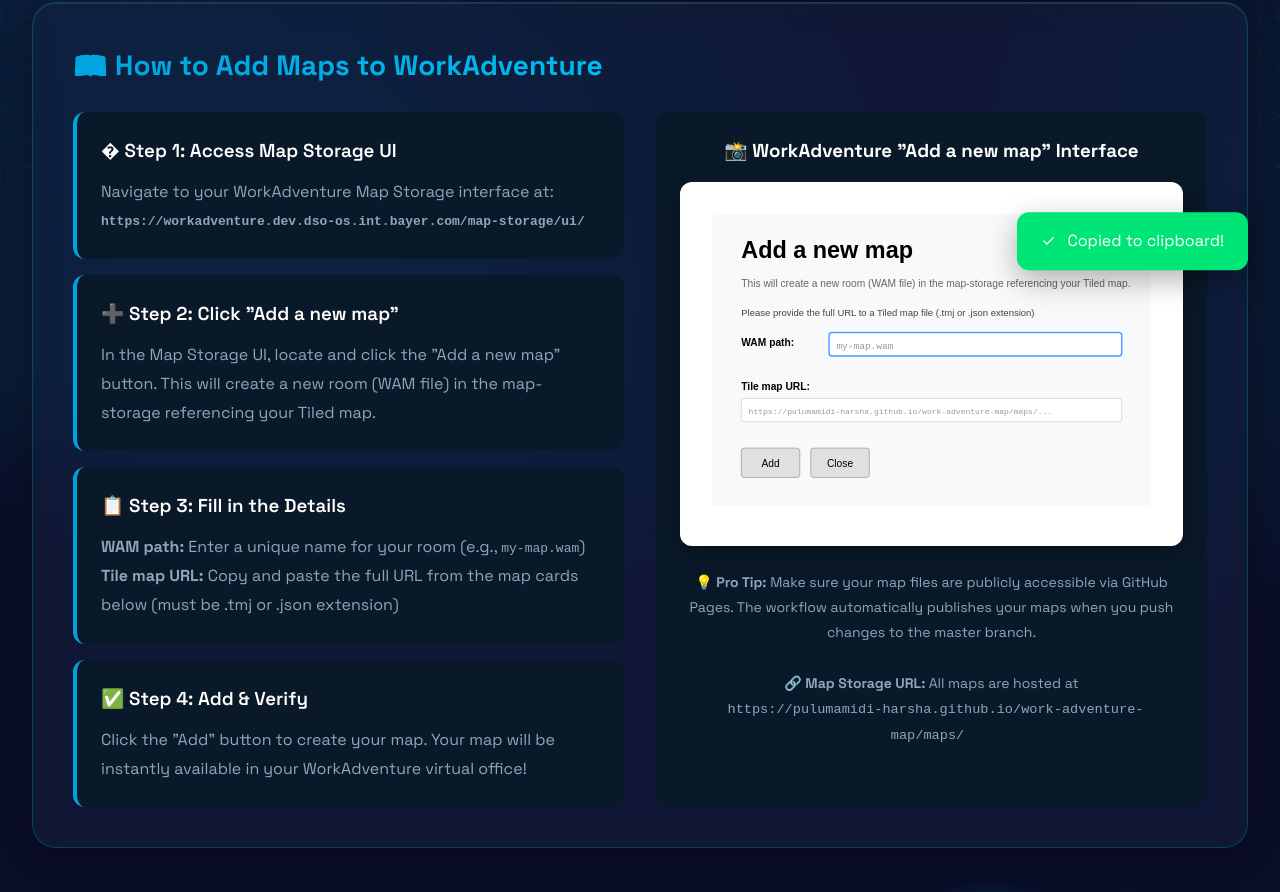
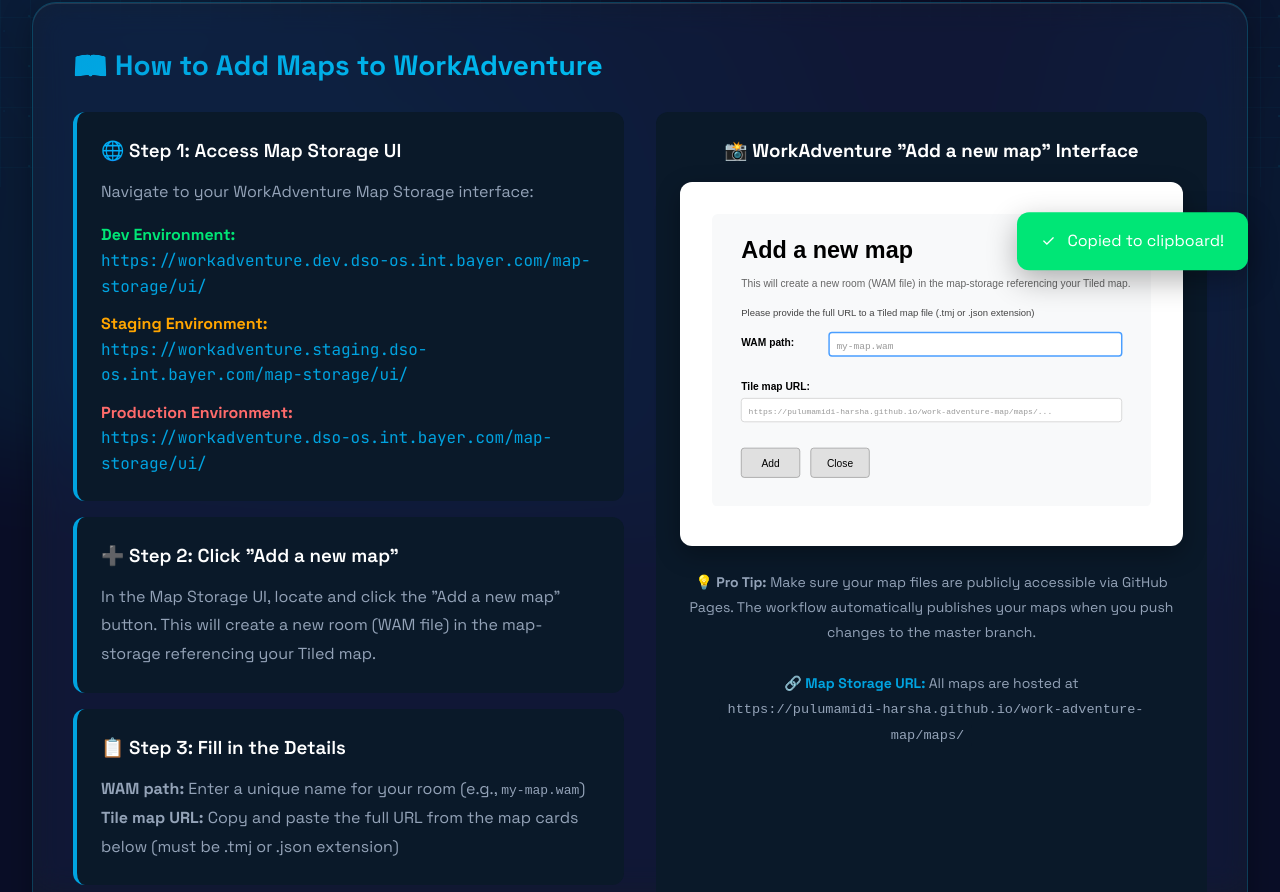
Before and after one commit to pulumamidi-harsha/work-adventure-map, a website built with Vite: page maps-catalog.html in a window 1280 px wide. Shown: the part 613-1505 px from the top of the page. Built offline with nearby package versions, Linux system fonts and the light colour scheme.

Commit message:
Enhance maps catalog with environment links and improved instructions

```diff
--- a/maps-catalog.html
+++ b/maps-catalog.html
@@ -517,6 +517,14 @@
             right: -28px;
         }
 
+        /* Environment Links */
+        .env-link:hover {
+            color: var(--success-green) !important;
+            text-shadow: 0 0 20px rgba(0, 230, 118, 0.3);
+            transform: translateX(4px);
+            display: inline-block;
+        }
+
         .copy-buttons {
             display: flex;
             gap: 0.5rem;
@@ -697,11 +705,37 @@
             <div class="instructions-content">
                 <div>
                     <div class="instruction-step">
-                        <h3>� Step 1: Access Map Storage UI</h3>
-                        <p>Navigate to your WorkAdventure Map Storage interface at:<br>
-                        <strong style="color: var(--bayer-blue); font-family: monospace;">
-                        https://workadventure.dev.dso-os.int.bayer.com/map-storage/ui/
-                        </strong></p>
+                        <h3>🌐 Step 1: Access Map Storage UI</h3>
+                        <p>Navigate to your WorkAdventure Map Storage interface:</p>
+                        <div style="margin-top: 1rem; display: flex; flex-direction: column; gap: 0.75rem;">
+                            <div>
+                                <strong style="color: var(--success-green);">Dev Environment:</strong><br>
+                                <a href="https://workadventure.dev.dso-os.int.bayer.com/map-storage/ui/"
+                                   target="_blank"
+                                   class="env-link"
+                                   style="color: var(--primary-blue); font-family: 'JetBrains Mono', monospace; text-decoration: none; transition: all 0.3s ease;">
+                                   https://workadventure.dev.dso-os.int.bayer.com/map-storage/ui/
+                                </a>
+                            </div>
+                            <div>
+                                <strong style="color: #FFA500;">Staging Environment:</strong><br>
+                                <a href="https://workadventure.staging.dso-os.int.bayer.com/map-storage/ui/"
+                                   target="_blank"
+                                   class="env-link"
+                                   style="color: var(--primary-blue); font-family: 'JetBrains Mono', monospace; text-decoration: none; transition: all 0.3s ease;">
+                                   https://workadventure.staging.dso-os.int.bayer.com/map-storage/ui/
+                                </a>
+                            </div>
+                            <div>
+                                <strong style="color: #FF6B6B;">Production Environment:</strong><br>
+                                <a href="https://workadventure.dso-os.int.bayer.com/map-storage/ui/"
+                                   target="_blank"
+                                   class="env-link"
+                                   style="color: var(--primary-blue); font-family: 'JetBrains Mono', monospace; text-decoration: none; transition: all 0.3s ease;">
+                                   https://workadventure.dso-os.int.bayer.com/map-storage/ui/
+                                </a>
+                            </div>
+                        </div>
                     </div>
                     <div class="instruction-step" style="margin-top: 1rem;">
                         <h3>➕ Step 2: Click "Add a new map"</h3>
@@ -760,7 +794,7 @@
                         <strong style="color: var(--bayer-light-green);">💡 Pro Tip:</strong> Make sure your map files are publicly accessible via GitHub Pages.
                         The workflow automatically publishes your maps when you push changes to the master branch.
                         <br><br>
-                        <strong style="color: var(--bayer-blue);">🔗 Map Storage URL:</strong> All maps are hosted at<br>
+                        <strong style="color: var(--primary-blue);">🔗 Map Storage URL:</strong> All maps are hosted at<br>
                         <code style="background: var(--dark-bg); padding: 0.25rem 0.5rem; border-radius: 4px; font-size: 0.85rem;">
                         https://pulumamidi-harsha.github.io/work-adventure-map/maps/
                         </code>
@@ -900,7 +934,7 @@
                     <button class="copy-btn" onclick="copyToClipboard('${map.url}', this)">
                         📋 Copy Full URL
                     </button>
-                    <button class="copy-btn" onclick="copyToClipboard('${map.filename}', this)">
+                    <button class="copy-btn" onclick="copyToClipboard('${map.filename.replace('.tmj', '.wam')}', this)">
                         📄 Copy Filename
                     </button>
                 </div>
```
